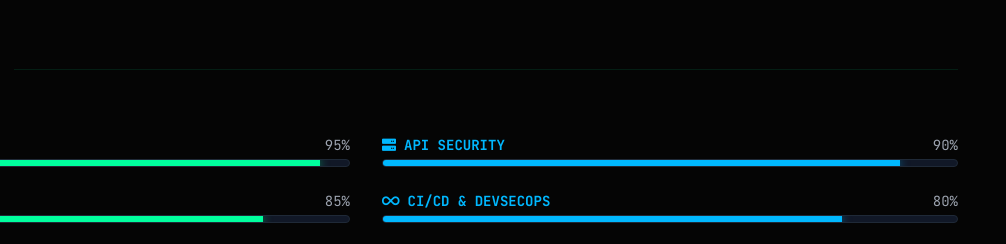
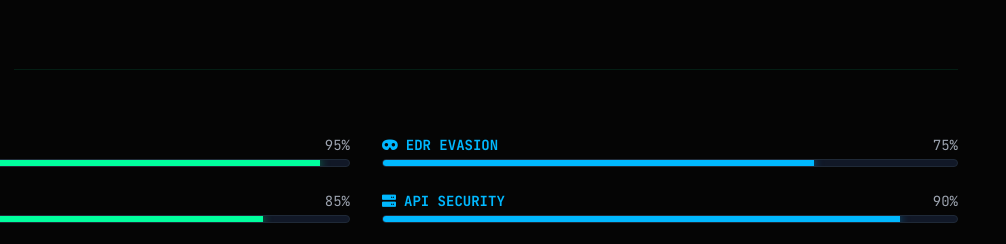
Before and after one commit to midhunmohanan101/midhunmohanan101.github.io, a plain HTML site: page index.html in a window 1280 px wide. Shown: the part 2700-2944 px from the top of the page, 274-1280 px from the left. Drawn offline with nearby package versions, Linux system fonts and the light colour scheme.

Commit message:
Update index.html

```diff
--- a/index.html
+++ b/index.html
@@ -47,8 +47,7 @@
       "sameAs": [
         "https://github.com/mrgr4yhat",
         "https://www.linkedin.com/in/mrgr4yhat/",
-        "https://x.com/mrgr4yhat",
-        "https://www.instagram.com/midhun.mohanan_",
+        "https://twitter.com/mrgr4yhat",
         "https://www.exploit-db.com/ghdb/7834"
       ],
       "address": {
@@ -332,12 +331,12 @@
                     </div>
                     <div class="glass-panel p-4 md:p-6 text-center flex flex-col items-center justify-center hover:border-cyber-primary transition-colors group">
                         <i class="fas fa-briefcase text-2xl md:text-3xl text-cyber-dim mb-3 group-hover:text-cyber-secondary transition-colors"></i>
-                        <div class="text-3xl md:text-4xl font-display font-bold text-cyber-secondary mb-1">5</div>
+                        <div id="years-experience" class="text-3xl md:text-4xl font-display font-bold text-cyber-secondary mb-1">5</div>
                         <div class="text-[10px] md:text-xs text-gray-500 uppercase tracking-wider">Years Experience</div>
                     </div>
                     <div class="glass-panel p-4 md:p-6 text-center flex flex-col items-center justify-center hover:border-cyber-primary transition-colors group">
                         <i class="fas fa-crosshairs text-2xl md:text-3xl text-cyber-dim mb-3 group-hover:text-cyber-accent transition-colors"></i>
-                        <div class="text-3xl md:text-4xl font-display font-bold text-cyber-accent mb-1">450+</div>
+                        <div id="assessments-completed" class="text-3xl md:text-4xl font-display font-bold text-cyber-accent mb-1">450+</div>
                         <div class="text-[10px] md:text-xs text-gray-500 uppercase tracking-wider">Assessments Completed</div>
                     </div>
                     <div class="glass-panel p-4 md:p-6 text-center flex flex-col items-center justify-center hover:border-cyber-primary transition-colors group">
@@ -529,6 +528,18 @@
                     <div class="skill-container group">
                         <div class="flex justify-between mb-1">
                             <span class="text-sm font-bold text-cyber-secondary flex items-center">
+                                <i class="fas fa-mask mr-2"></i> EDR EVASION
+                            </span>
+                            <span class="text-sm text-gray-400">75%</span>
+                        </div>
+                        <div class="w-full bg-gray-900 h-2 rounded-full overflow-hidden border border-gray-800 group-hover:border-cyber-secondary/30 transition-colors">
+                            <div class="bg-cyber-secondary h-2 skill-fill shadow-[0_0_10px_rgba(0,184,255,0.5)]" data-width="75%"></div>
+                        </div>
+                    </div>
+
+                    <div class="skill-container group">
+                        <div class="flex justify-between mb-1">
+                            <span class="text-sm font-bold text-cyber-secondary flex items-center">
                                 <i class="fas fa-server mr-2"></i> API SECURITY
                             </span>
                             <span class="text-sm text-gray-400">90%</span>
@@ -703,6 +714,40 @@
       (function() {
         // Update Footer Year automatically
         document.getElementById('current-year').textContent = new Date().getFullYear();
+
+        // --- Dynamic Stats Calculation ---
+        const today = new Date();
+        const currentYear = today.getFullYear();
+        const baseYear = 2025; // Base year for calculations
+
+        // 1. Dynamic Experience: Base 5 years in 2025, +1 for every year after
+        const baseExperience = 5;
+        let yearsExp = baseExperience;
+
+        if (currentYear > baseYear) {
+            yearsExp += (currentYear - baseYear);
+        }
+
+        // Update the DOM for Experience
+        const expElement = document.getElementById('years-experience');
+        if(expElement) {
+            expElement.textContent = yearsExp;
+        }
+
+        // 2. Dynamic Assessments: Base 450 in 2025, +50 for every year after
+        const baseAssessments = 450;
+        let totalAssessments = baseAssessments;
+
+        if (currentYear > baseYear) {
+            totalAssessments += (currentYear - baseYear) * 50;
+        }
+
+        // Update the DOM for Assessments
+        const assessElement = document.getElementById('assessments-completed');
+        if(assessElement) {
+            assessElement.textContent = totalAssessments + "+";
+        }
+        // ---------------------------------
 
         // Mouse Spotlight Effect
         const spotlight = document.querySelector('.spotlight');
```
